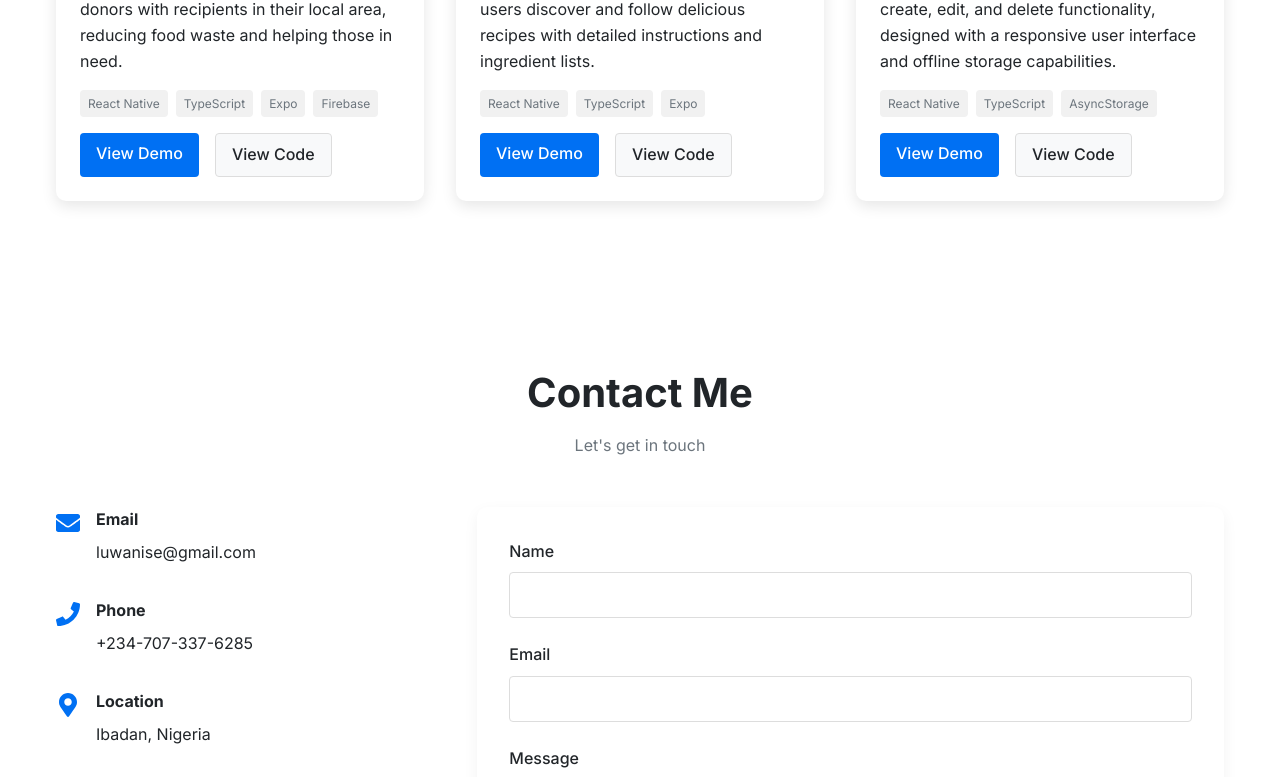
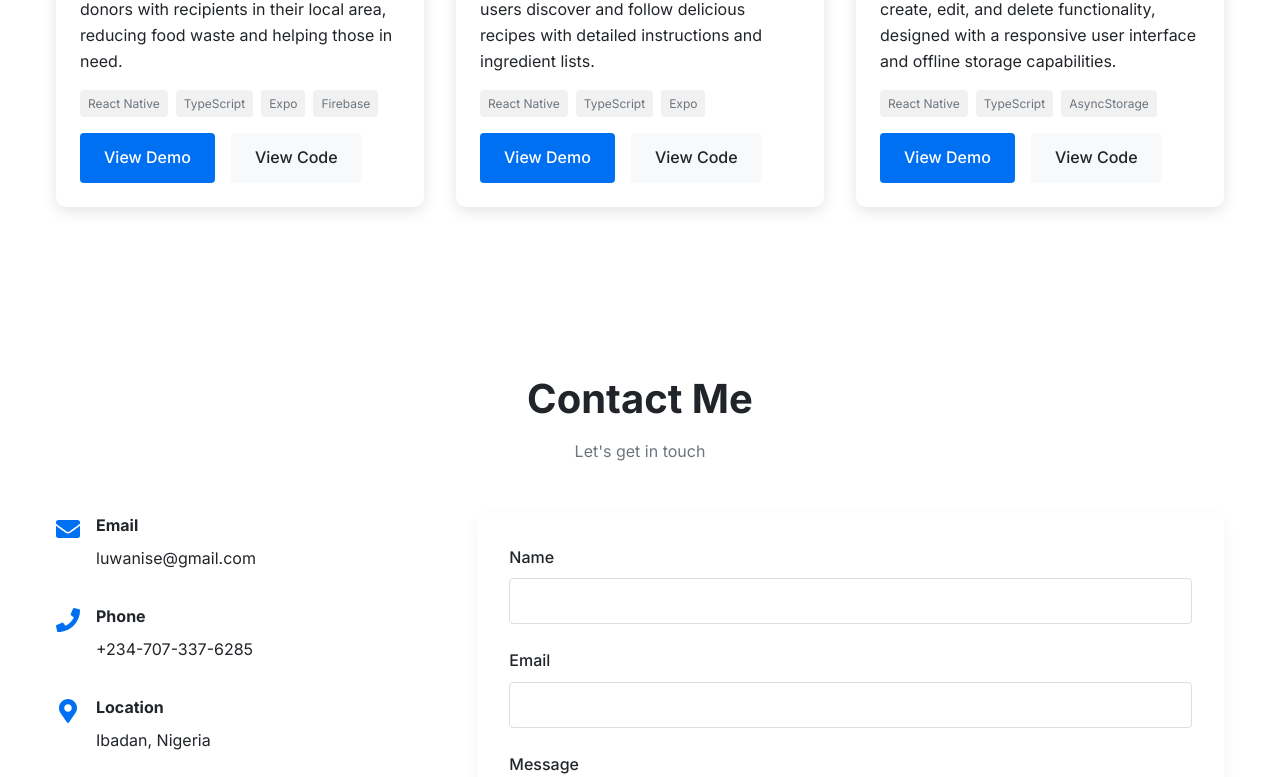
Before and after one commit to luwanise/my-portfolio, a React (Vite) app: page / in a window 1280 px wide. Shown: the part 1813-2590 px from the top of the page. Built offline with nearby package versions, Linux system fonts and the light colour scheme.

Commit message:
Update Contact Us Button design

```diff
--- a/src/components/Contact/Contact.css
+++ b/src/components/Contact/Contact.css
@@ -1,3 +1,32 @@
+.btn {
+  cursor: pointer;
+  padding: 0.75rem 1.5rem;
+  border-radius: 4px;
+  font-weight: 500;
+  transition: all 0.3s ease;
+  border: none;
+}
+
+.btn-primary {
+  background-color: var(--primary-color);
+  color: white;
+}
+
+.btn-primary:hover {
+  background-color: rgba(var(--primary-color-rgb), 0.9);
+  transform: translateY(-2px);
+}
+
+.btn:focus {
+  outline: none;
+  box-shadow: 0 0 0 2px rgba(0, 112, 243, 0.2);
+}
+
+.btn:disabled {
+  opacity: 0.7;
+  cursor: not-allowed;
+}
+
 .contact-content {
   display: grid;
   grid-template-columns: 1fr 2fr;
```
Lines whose indentation alone changed are shown as unchanged.
